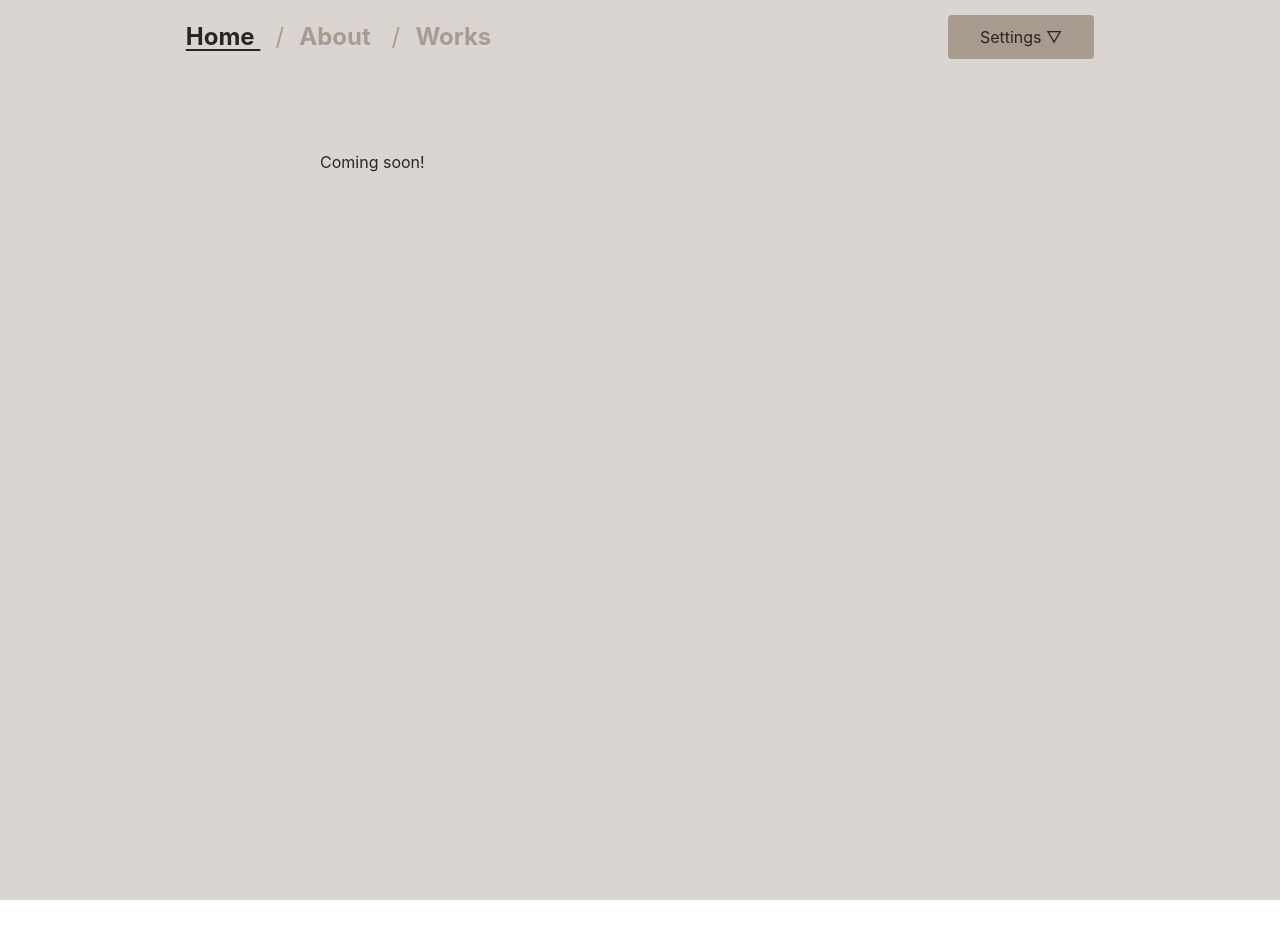
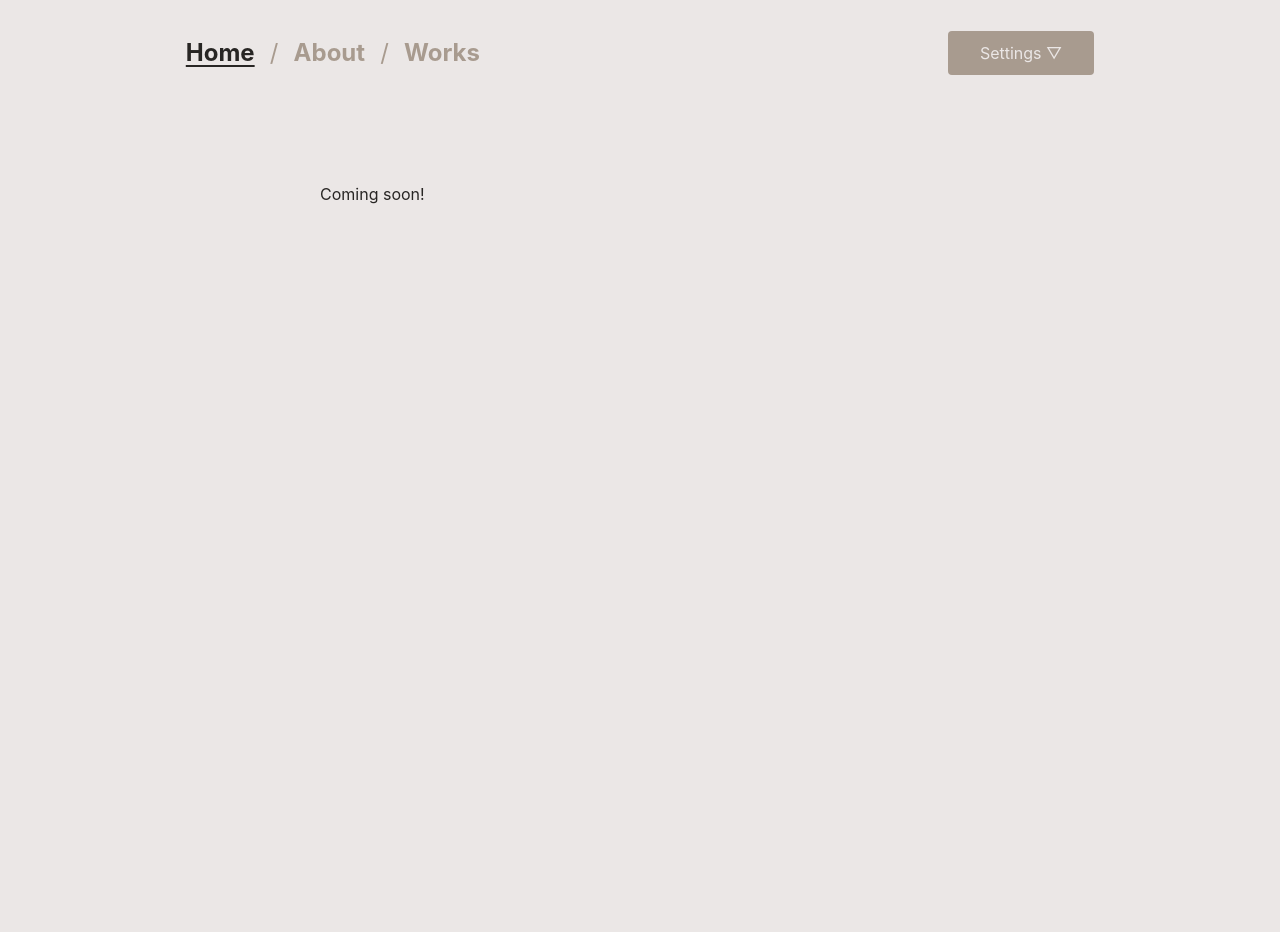
Before and after one commit to zarahzachz/zarahzachz.github.io, a Jekyll site: the page built from index.html, in a window 1280 px wide. Built offline with Jekyll 4.4.1, drawn with Linux system fonts in a browser that asks for light colours; before the commit the page ends 900 px from its top, so only the background shows below that.

Commit message:
Increase theme support, applies to links, post meta info, menu.

```diff
--- a/_sass/base/_manifest.scss
+++ b/_sass/base/_manifest.scss
@@ -7,16 +7,12 @@
   --sans: -apple-system,'BlinkMacSystemFont','segoe ui','Roboto','Helvetica','Arial',sans-serif,'apple color emoji','segoe ui emoji','segoe ui symbol';
   --serif: 'Iowan Old Style', 'Apple Garamond', 'Baskerville', 'Times New Roman', 'Droid Serif', 'Times', 'Source Serif Pro', serif, 'Apple Color Emoji', 'Segoe UI Emoji', 'Segoe UI Symbol';
 
-  --black: hsl(0, 20, 20);
-  --white: white;
-  --brand: tan;
-  --link-color: dodgerblue;
   --base-border-radius: 4px;
 
-  --body-fill: var(--white);
-  --body-ink: var(--black);
-
-  --font-family: var(--sans);
+  /*
+  ** Font-size, line-height, content-width
+  ** modified by settings menu
+  */
   --font-size: 1rem;
   --line-height: 1.5;
   --content-width: 40em;
@@ -28,6 +24,7 @@
 
 body {
   min-height: 100%;
+  padding: 1em;
 }
 
 html,
@@ -57,10 +54,10 @@
   line-height: var(--line-height);
   max-width: var(--content-width);
   margin: 0 auto;
-  padding: 0 1em 1em;
+  padding: 1em;
 
   a {
-    color: var(--link-color);
+    color: var(--link-ink);
   }
 
   h2 {
@@ -85,7 +82,8 @@
 }
 
 body[data-theme="light"] {
-  --gray: hsl(20deg 11% 84%);
+  --gray: hsl(20deg 11% 91%);
+  --gray-95: hsl(20deg 11% 95%);
   --black: hsl(30deg 5% 15%);
   --tan: hsl(29deg 13% 61%);
   --tan-50: hsl(29deg 13% 51%);
@@ -93,28 +91,50 @@
 
   --body-fill: var(--gray);
   --body-ink: var(--black);
-  --menu-fill: var(--tan);
-  --menu-fill-hover: var(--tan-50);
-  --menu-fill-active: var(--tan-40);
+  --link-ink: steelblue;
+  --link-ink-visited: slateblue;
+
+  --menu-btn-fill: var(--tan);
+  --menu-btn-fill-hover: var(--tan-50);
+  --menu-btn-fill-active: var(--tan-40);
+  --menu-btn-ink: var(--gray);
+  --menu-fill: var(--gray-95);
   --menu-ink: var(--black);
+  --menu-border-ink: var(--menu-ink);
+  --menu-font-size: 1rem;
+
   --nav-ink: var(--tan);
   --nav-ink-hover: var(--black);
+
+  --post-meta-ink: var(--tan);
 }
 
 body[data-theme="dark"] {
   --tan: hsl(34deg 52% 66%);
   --tan-50: hsl(34deg 52% 56%);
   --tan-40: hsl(34deg 52% 46%);
+  --tan-30: hsl(34deg 52% 40%);
   --white: hsl(0deg 0% 100%);
   --gray: hsl(0deg 0% 65%);
   --black: hsl(30deg 14% 9%);
+  --black-15: hsl(30deg 8% 13%);
 
   --body-fill: var(--black);
   --body-ink: var(--gray);
-  --menu-fill: var(--tan);
-  --menu-fill-hover: var(--tan-50);
-  --menu-fill-active: var(--tan-40);
-  --menu-ink: var(--white);
+  --link-ink: var(--tan-50);
+  --link-ink-visited: var(--link-ink);
+
+  --menu-btn-fill: var(--tan-50);
+  --menu-btn-fill-hover: var(--tan-40);
+  --menu-btn-fill-active: var(--tan-30);
+  --menu-btn-ink: var(--white);
+  --menu-fill: var(--black-15);
+  --menu-ink: var(--tan);
+  --menu-border-ink: var(--menu-fill);
+  --menu-font-size: 16px;
+
   --nav-ink: var(--tan);
   --nav-ink-hover: var(--white);
+
+  --post-meta-ink: var(--tan);
 }
--- a/_sass/components/_nav.scss
+++ b/_sass/components/_nav.scss
@@ -13,12 +13,16 @@
     align-items: center;
   }
 
-  li:not(:last-child) {
-    margin-right: 1ch;
+  li {
+    display: flex;
 
-    &::after {
-      content: '/';
-      margin-left: 1ch;
+    &:not(:last-child) {
+      margin-right: 1ch;
+
+      &::after {
+        content: '/';
+        margin-left: 1ch;
+      }
     }
   }
 
--- a/_sass/components/_settings.scss
+++ b/_sass/components/_settings.scss
@@ -1,40 +1,36 @@
 .settings-menu-trigger {
-  background-color: var(--menu-fill);
+  background-color: var(--menu-btn-fill);
   border: 0;
   border-radius: var(--base-border-radius);
-  color: var(--menu-ink);
+  color: var(--menu-btn-ink);
   cursor: pointer;
   font-family: inherit;
-  font-size: var(--font-size);
+  font-size: var(--menu-font-size);
   margin-left: 2rem;
   padding: .75rem 2rem;
 
   &:hover {
-    background-color: var(--menu-fill-hover);
+    background-color: var(--menu-btn-fill-hover);
   }
 
   &:active,
   &[aria-expanded="true"] {
-    background-color: var(--menu-fill-active);
+    background-color: var(--menu-btn-fill-active);
   }
 }
 
 .settings-menu {
+  background-color: var(--menu-fill);
+  border: 1px solid var(--menu-border-ink);
+  border-radius: var(--base-border-radius);
+  color: var(--menu-ink);
+  font-size: var(--menu-font-size);
+  padding: 2ch;
+  display: flex;
+  flex-direction: column;
   position: absolute;
   top: 5ch;
   right: 3ch;
-  // border: 1px solid black;
-  border-radius: var(--base-border-radius);
-  padding: 2ch;
-  background-color: var(--white);
-  display: flex;
-  flex-direction: column;
-  font-size: var(--font-size);
-  box-shadow: 0 1px 1px rgba(0,0,0,0.25),
-              0 2px 2px rgba(0,0,0,0.20),
-              0 4px 4px rgba(0,0,0,0.15),
-              0 8px 8px rgba(0,0,0,0.10),
-              0 16px 16px rgba(0,0,0,0.05);
 
   fieldset {
     border: 1px solid hsla(0, 0%, 65%, 1);
--- a/_sass/pages/_post.scss
+++ b/_sass/pages/_post.scss
@@ -40,11 +40,11 @@
   }
 
   .post-meta {
-    border-top: 1px solid hsla(0, 0%, 65%, 1);
+    border-top: 1px solid var(--post-meta-ink);
     font-size: calc(var(--font-size) * .75);
     margin-top: 3em;
     padding: 1em 0;
-    color: hsla(0, 0%, 65%, 1);
+    color: var(--post-meta-ink);
 
     .meta-tags ul,
     .meta-tags li {
```
